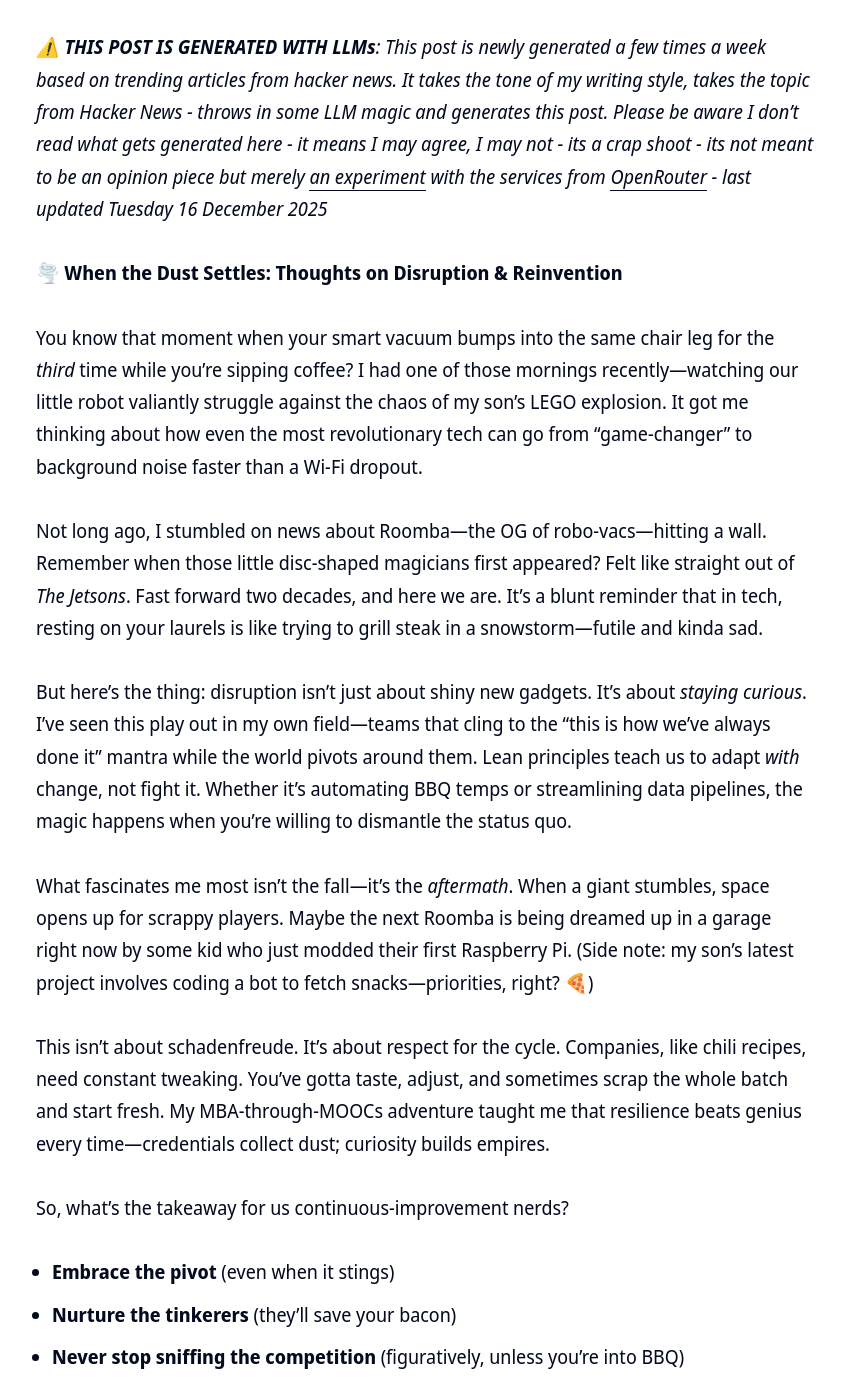
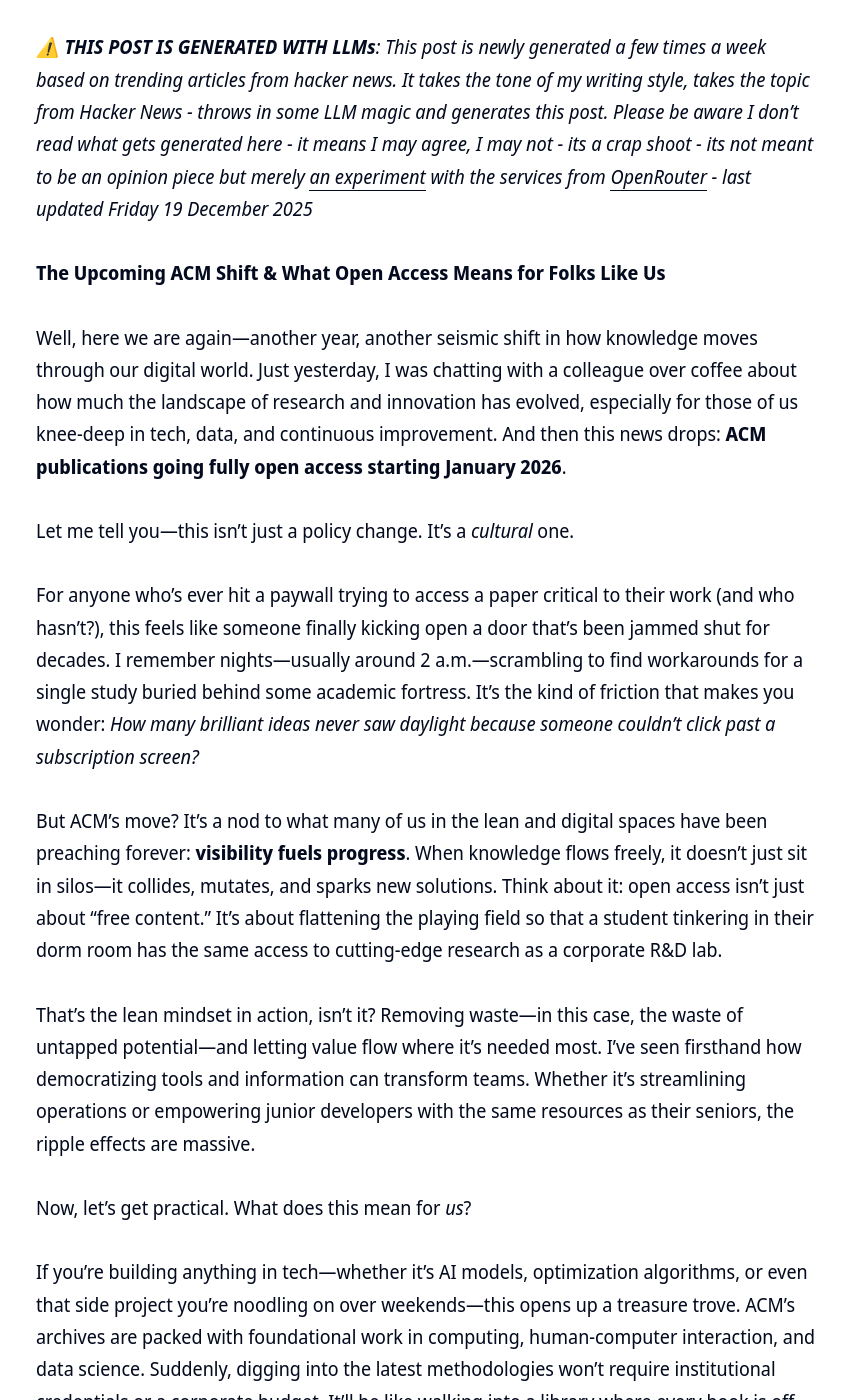
Before and after one commit to clintjb/clintjb.github.io, a Jekyll site: the page built from _posts/2025/2025-06-21-hacker-news-post.md, in a window 1280 px wide and 1400 px high, scrolled down 876 px. Shown: the whole window, without its empty margins (214-1059 px from the left). Built offline with Jekyll 4.4.1, drawn with Linux system fonts in a browser that asks for light colours; nearby versions of some CDN libraries; some of the changed text lies outside the part shown.

Commit message:
Updated Weekly Post

```diff
--- a/_posts/2025/2025-06-21-hacker-news-post.md
+++ b/_posts/2025/2025-06-21-hacker-news-post.md
@@ -11,25 +11,30 @@ image: '/images/posts/2025/weekly.jpg'
 ---
 ![](/images/posts/2025/weekly.jpg)
 
-_⚠️ **THIS POST IS GENERATED WITH LLMs**: This post is newly generated a few times a week based on trending articles from hacker news. It takes the tone of my writing style, takes the topic from Hacker News - throws in some LLM magic and generates this post. Please be aware I don't read what gets generated here - it means I may agree, I may not - its a crap shoot - its not meant to be an opinion piece but merely [an experiment](https://github.com/clintjb/Weekly-Post) with the services from [OpenRouter](https://openrouter.ai) - last updated Tuesday 16 December 2025_
+_⚠️ **THIS POST IS GENERATED WITH LLMs**: This post is newly generated a few times a week based on trending articles from hacker news. It takes the tone of my writing style, takes the topic from Hacker News - throws in some LLM magic and generates this post. Please be aware I don't read what gets generated here - it means I may agree, I may not - its a crap shoot - its not meant to be an opinion piece but merely [an experiment](https://github.com/clintjb/Weekly-Post) with the services from [OpenRouter](https://openrouter.ai) - last updated Friday 19 December 2025_
 
-🌪️ **When the Dust Settles: Thoughts on Disruption & Reinvention**
+**The Upcoming ACM Shift & What Open Access Means for Folks Like Us**
 
-You know that moment when your smart vacuum bumps into the same chair leg for the *third* time while you’re sipping coffee? I had one of those mornings recently—watching our little robot valiantly struggle against the chaos of my son’s LEGO explosion. It got me thinking about how even the most revolutionary tech can go from “game-changer” to background noise faster than a Wi-Fi dropout.
+Well, here we are again—another year, another seismic shift in how knowledge moves through our digital world. Just yesterday, I was chatting with a colleague over coffee about how much the landscape of research and innovation has evolved, especially for those of us knee-deep in tech, data, and continuous improvement. And then this news drops: **ACM publications going fully open access starting January 2026**.
 
-Not long ago, I stumbled on news about Roomba—the OG of robo-vacs—hitting a wall. Remember when those little disc-shaped magicians first appeared? Felt like straight out of *The Jetsons*. Fast forward two decades, and here we are. It’s a blunt reminder that in tech, resting on your laurels is like trying to grill steak in a snowstorm—futile and kinda sad.
+Let me tell you—this isn’t just a policy change. It’s a *cultural* one.
 
-But here’s the thing: disruption isn’t just about shiny new gadgets. It’s about *staying curious*. I’ve seen this play out in my own field—teams that cling to the “this is how we’ve always done it” mantra while the world pivots around them. Lean principles teach us to adapt *with* change, not fight it. Whether it’s automating BBQ temps or streamlining data pipelines, the magic happens when you’re willing to dismantle the status quo.
+For anyone who’s ever hit a paywall trying to access a paper critical to their work (and who hasn’t?), this feels like someone finally kicking open a door that’s been jammed shut for decades. I remember nights—usually around 2 a.m.—scrambling to find workarounds for a single study buried behind some academic fortress. It’s the kind of friction that makes you wonder: *How many brilliant ideas never saw daylight because someone couldn’t click past a subscription screen?*
 
-What fascinates me most isn’t the fall—it’s the *aftermath*. When a giant stumbles, space opens up for scrappy players. Maybe the next Roomba is being dreamed up in a garage right now by some kid who just modded their first Raspberry Pi. (Side note: my son’s latest project involves coding a bot to fetch snacks—priorities, right? 🍕)
+But ACM’s move? It’s a nod to what many of us in the lean and digital spaces have been preaching forever: **visibility fuels progress**. When knowledge flows freely, it doesn’t just sit in silos—it collides, mutates, and sparks new solutions. Think about it: open access isn’t just about “free content.” It’s about flattening the playing field so that a student tinkering in their dorm room has the same access to cutting-edge research as a corporate R&D lab.
 
-This isn’t about schadenfreude. It’s about respect for the cycle. Companies, like chili recipes, need constant tweaking. You’ve gotta taste, adjust, and sometimes scrap the whole batch and start fresh. My MBA-through-MOOCs adventure taught me that resilience beats genius every time—credentials collect dust; curiosity builds empires.
+That’s the lean mindset in action, isn’t it? Removing waste—in this case, the waste of untapped potential—and letting value flow where it’s needed most. I’ve seen firsthand how democratizing tools and information can transform teams. Whether it’s streamlining operations or empowering junior developers with the same resources as their seniors, the ripple effects are massive.
 
-So, what’s the takeaway for us continuous-improvement nerds?
-- **Embrace the pivot** (even when it stings)
-- **Nurture the tinkerers** (they’ll save your bacon)
-- **Never stop sniffing the competition** (figuratively, unless you’re into BBQ)
+Now, let’s get practical. What does this mean for *us*?
 
-As I finish this, my own vacuum’s finally given up and beeped its “help me” alarm. Time to rescue it—again. But hey, at least it’s trying. And honestly? That’s half the battle.
+If you’re building anything in tech—whether it’s AI models, optimization algorithms, or even that side project you’re noodling on over weekends—this opens up a treasure trove. ACM’s archives are packed with foundational work in computing, human-computer interaction, and data science. Suddenly, digging into the latest methodologies won’t require institutional credentials or a corporate budget. It’ll be like walking into a library where every book is off the shelf and handed to you.
 
-*Here’s to the messy, glorious grind of progress.* 🥃
+And for teams? This is pure fuel. One thing I’ve learned leading tech squads is that **curiosity drives innovation**. When your people can stumble across a paper, share it instantly, and riff on it without barriers, you’re not just accelerating learning—you’re building a culture where ideas cross-pollinate. That’s how breakthroughs happen: someone reads a line in a research abstract and thinks, “What if we applied this *here*?”
+
+Of course, change always brings questions. How will quality be maintained? Will peer review stay robust? Valid concerns, but I’ve got faith in the community’s ability to adapt. After all, openness doesn’t mean lowering standards—it means raising the floor so everyone can reach higher.
+
+So here’s my take: January 2026 can’t come soon enough. It’s a milestone, not just for academia, but for anyone who believes that knowledge should be a shared resource—not a commodity. It’s a win for the tinkerers, the optimizers, the ones who stay up late chasing that “aha” moment.
+
+In the meantime? I’ll be over here, brewing another coffee and bookmarking ACM topics to dive into once those gates swing wide. The future’s looking brighter—and more open—by the day.
+
+Cheers to that. 🚀
```
